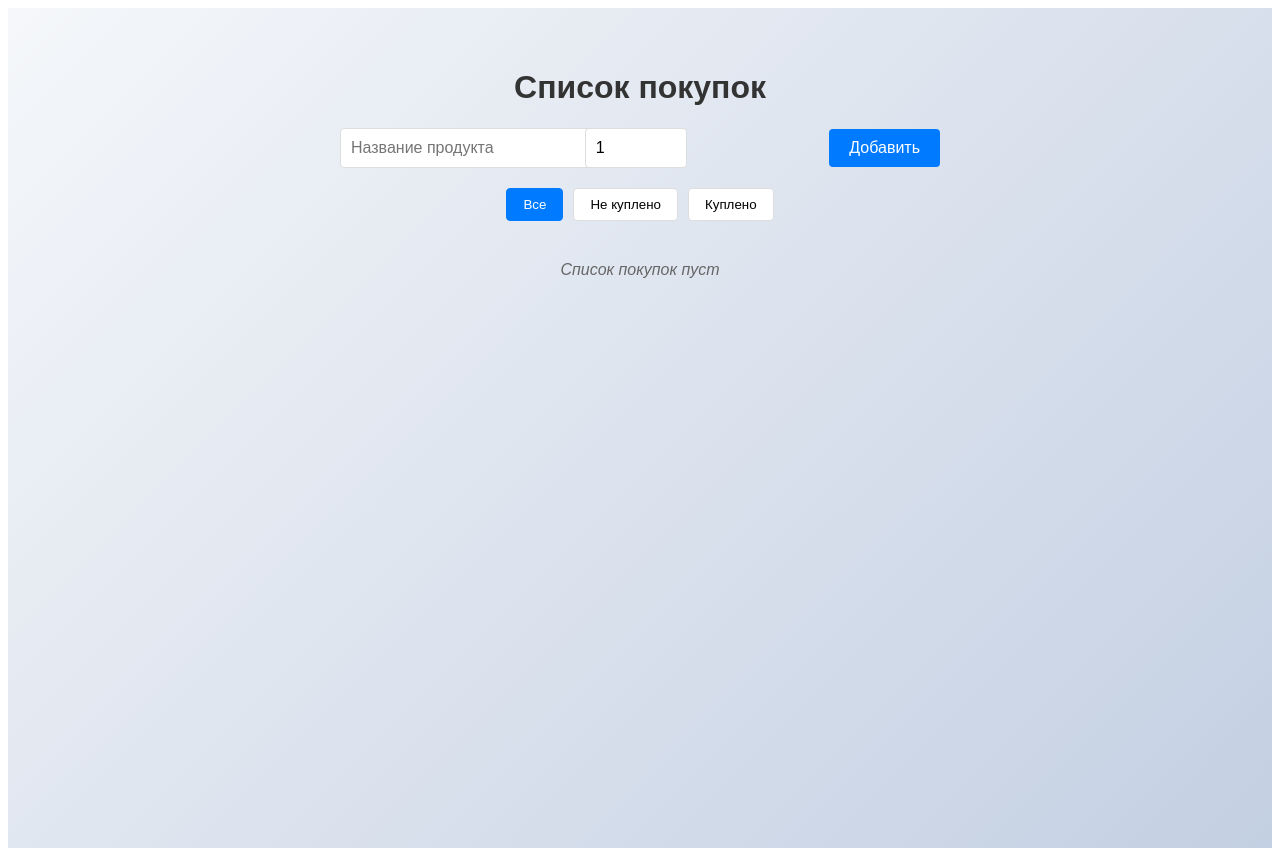
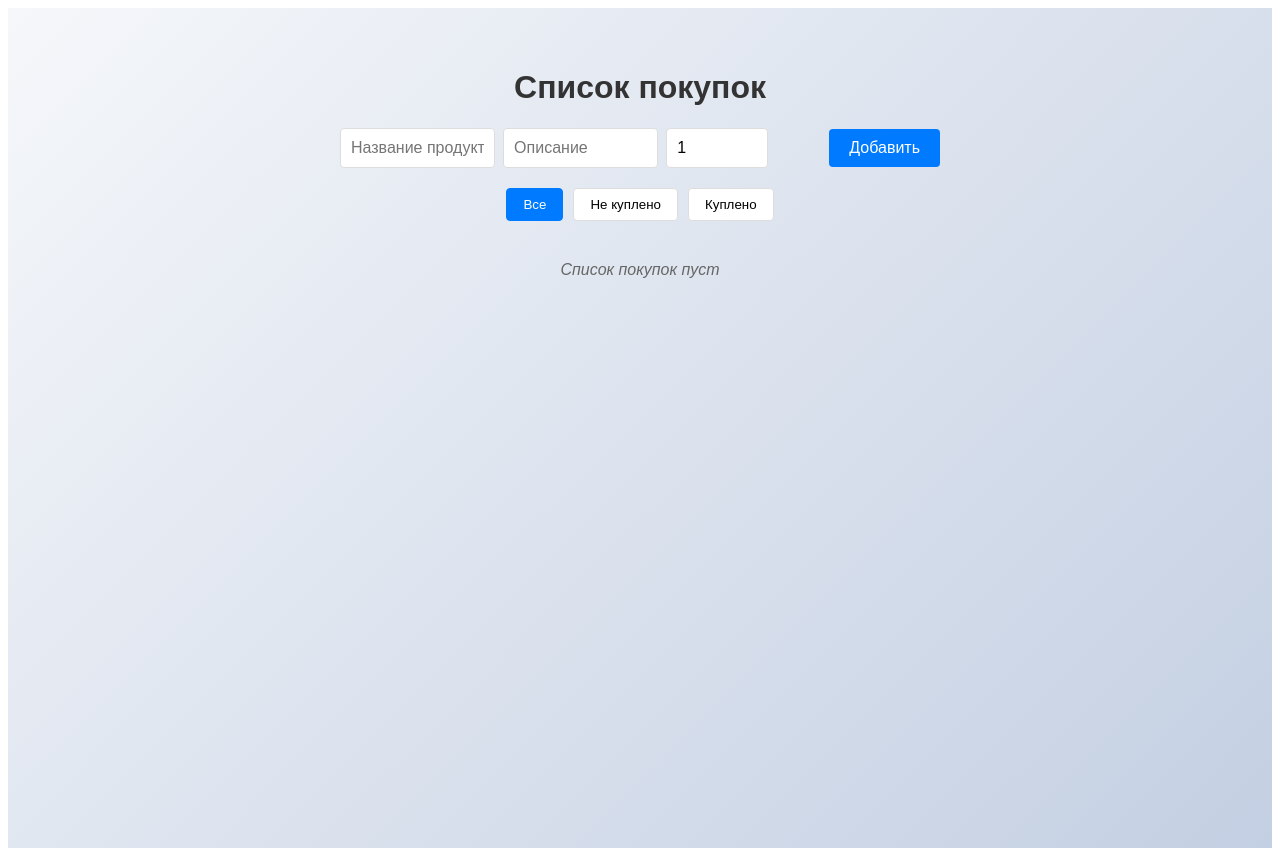
Before and after one commit to Skyllon/SIBSUTIS-frontend, an Angular app in the folder buylist-lab1/: page / in a window 1280 px wide. Built offline with nearby package versions, Linux system fonts and the light colour scheme.

Commit message:
added description in/out of product and edit button

```diff
--- a/buylist-lab1/src/app/add-item-form/add-item-form.component.css
+++ b/buylist-lab1/src/app/add-item-form/add-item-form.component.css
@@ -1,6 +1,6 @@
 .add-form {
   display: flex;
-  gap: 10px;
+  gap: 30px;
   margin: 20px 0;
   align-items: center;
 }
--- a/buylist-lab1/src/app/add-item-form/add-item-form.component.html
+++ b/buylist-lab1/src/app/add-item-form/add-item-form.component.html
@@ -5,6 +5,17 @@
       [(ngModel)]="name"
       name="name"
       placeholder="Название продукта"
+      required
+      class="form-input"
+    >
+  </div>
+
+  <div class="form-group">
+    <input
+      type="text"
+      [(ngModel)]="note"
+      name="name"
+      placeholder="Описание"
       required
       class="form-input"
     >
--- a/buylist-lab1/src/app/add-item-form/add-item-form.component.ts
+++ b/buylist-lab1/src/app/add-item-form/add-item-form.component.ts
@@ -1,7 +1,7 @@
 import { Component, Output, EventEmitter } from '@angular/core';
 import { CommonModule } from '@angular/common';
 import { FormsModule } from '@angular/forms';
-import { ProductItem } from '../models/product-item.model';
+import { ProductItem, Category } from '../models/product-item.model';
 
 @Component({
   selector: 'app-add-item-form',
@@ -15,17 +15,20 @@ export class AddItemFormComponent {
 
   name = '';
   quantity = 1;
+  note?: string = '';
 
   onSubmit() {
     if (this.name.trim()) {
       this.itemAdded.emit({
         name: this.name.trim(),
         quantity: this.quantity,
-        purchased: false
+        purchased: false,
+        category: Category.OTHER,
+        note: this.note
       });
 
-      // Сброс формы
       this.name = '';
+      this.note = '';
       this.quantity = 1;
     }
   }
--- a/buylist-lab1/src/app/models/product-item.model.ts
+++ b/buylist-lab1/src/app/models/product-item.model.ts
@@ -1,6 +1,10 @@
+export enum Category { 'FOOD', 'DRINK', 'HOME', 'SCHOOL', "OTHER" };
+
 export interface ProductItem {
   id: number;
   name: string;
   quantity: number;
   purchased: boolean;
+  category: Category;
+  note?: string;
 }
--- a/buylist-lab1/src/app/shopping-item/shopping-item.component.html
+++ b/buylist-lab1/src/app/shopping-item/shopping-item.component.html
@@ -1,15 +1,15 @@
 <div class="shopping-item" [class.purchased]="item.purchased">
   <div class="item-info">
     <span class="name">{{ item.name }}</span>
+    <span class="note">{{ item.note }} </span>
     <span class="quantity">({{ item.quantity }} шт.)</span>
   </div>
 
   <div class="item-actions">
-    <button
-      (click)="onTogglePurchased()"
-      [class]="item.purchased ? 'btn-purchased' : 'btn-not-purchased'">
+    <button (click)="onTogglePurchased()" [class]="item.purchased ? 'btn-purchased' : 'btn-not-purchased'">
       {{ item.purchased ? '✓' : 'Купить' }}
     </button>
     <button (click)="onRemove()" class="btn-remove">✕</button>
+    <button (click)="onToggleEdit()" class="btn-edit">✏️</button>
   </div>
 </div>
--- a/buylist-lab1/src/app/shopping-item/shopping-item.component.ts
+++ b/buylist-lab1/src/app/shopping-item/shopping-item.component.ts
@@ -11,6 +11,7 @@ import { ProductItem } from '../models/product-item.model';
 })
 export class ShoppingItemComponent {
   @Input() item!: ProductItem;
+  @Output() editItem = new EventEmitter<number>();
   @Output() remove = new EventEmitter<number>();
   @Output() togglePurchased = new EventEmitter<number>();
 
@@ -21,4 +22,8 @@ export class ShoppingItemComponent {
   onTogglePurchased() {
     this.togglePurchased.emit(this.item.id);
   }
+
+  onToggleEdit() {
+    this.editItem.emit(this.item.id);
+  }
 }
--- a/buylist-lab1/src/app/shopping-list/shopping-list.component.html
+++ b/buylist-lab1/src/app/shopping-list/shopping-list.component.html
@@ -4,29 +4,20 @@
   <app-add-item-form (itemAdded)="addItem($event)"></app-add-item-form>
 
   <div class="filter-buttons">
-    <button
-      [class.active]="filter === 'all'"
-      (click)="setFilter('all')">
+    <button [class.active]="filter === 'all'" (click)="setFilter('all')">
       Все
     </button>
-    <button
-      [class.active]="filter === 'notPurchased'"
-      (click)="setFilter('notPurchased')">
+    <button [class.active]="filter === 'notPurchased'" (click)="setFilter('notPurchased')">
       Не куплено
     </button>
-    <button
-      [class.active]="filter === 'purchased'"
-      (click)="setFilter('purchased')">
+    <button [class.active]="filter === 'purchased'" (click)="setFilter('purchased')">
       Куплено
     </button>
   </div>
 
   <div class="items-container">
-    <app-shopping-item
-      *ngFor="let item of filteredItems"
-      [item]="item"
-      (remove)="removeItem($event)"
-      (togglePurchased)="togglePurchased($event)">
+    <app-shopping-item *ngFor="let item of filteredItems" [item]="item" (remove)="removeItem($event)"
+      (togglePurchased)="togglePurchased($event)" (editItem)="editItem($event)">
     </app-shopping-item>
   </div>
 
--- a/buylist-lab1/src/app/shopping-list/shopping-list.component.ts
+++ b/buylist-lab1/src/app/shopping-list/shopping-list.component.ts
@@ -34,6 +34,15 @@ export class ShoppingListComponent implements OnInit {
     this.saveItemsToStorage();
   }
 
+  editItem(id: number) {
+    const item = this.items.find(item => item.id === id);
+
+    if (item) {
+
+      this.saveItemsToStorage();
+    }
+  }
+
   togglePurchased(id: number) {
     const item = this.items.find(item => item.id === id);
     if (item) {
```
